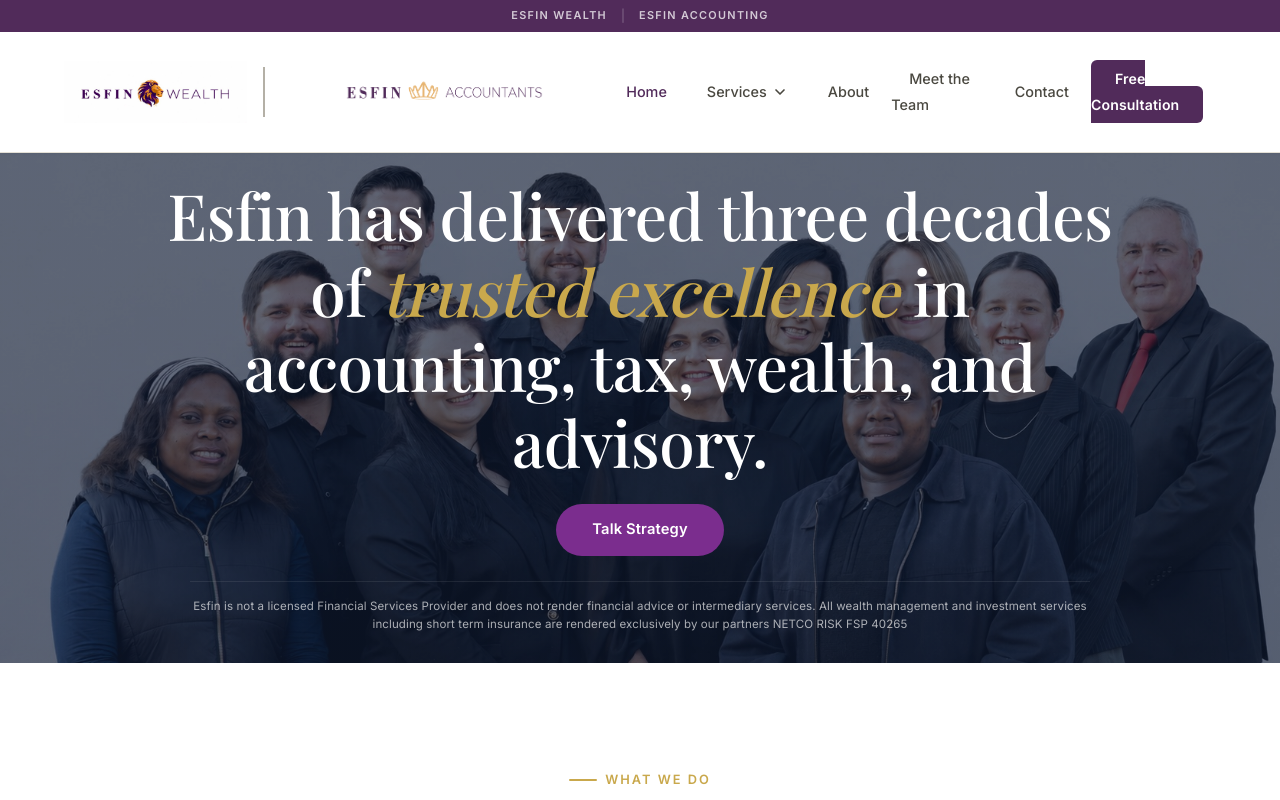
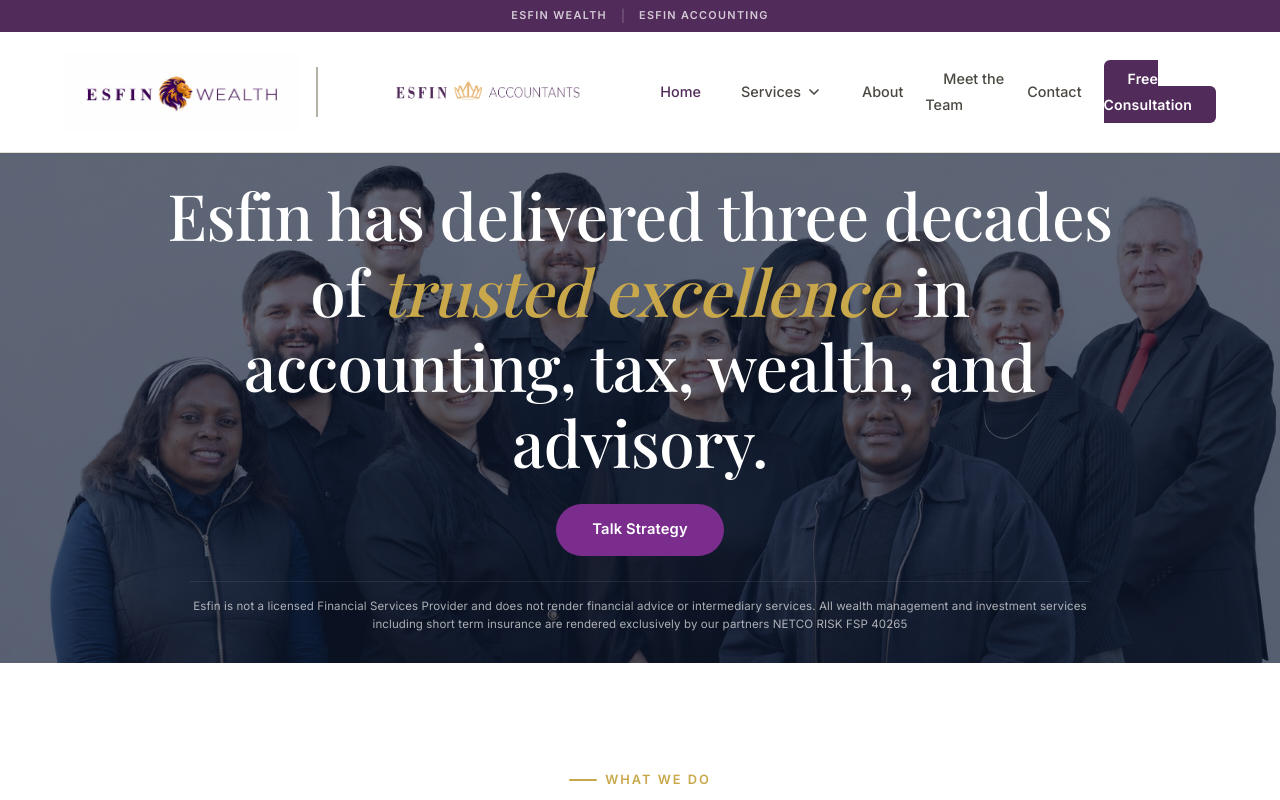
Before and after one commit to RuanRaaths98/esfin-wealth, a plain HTML site: page index.html in a window 1280 px wide. Shown: the top 800 px of the page. Drawn offline with nearby package versions, Linux system fonts and the light colour scheme.

Commit message:
changes to esfin wealth logo

```diff
--- a/styles.css
+++ b/styles.css
@@ -226,7 +226,7 @@ button {
 }
 
 .nav-logo .logo-img.wealth-logo {
-  height: 70px;
+  height: 96px;
   object-fit: contain;
 }
 
```
